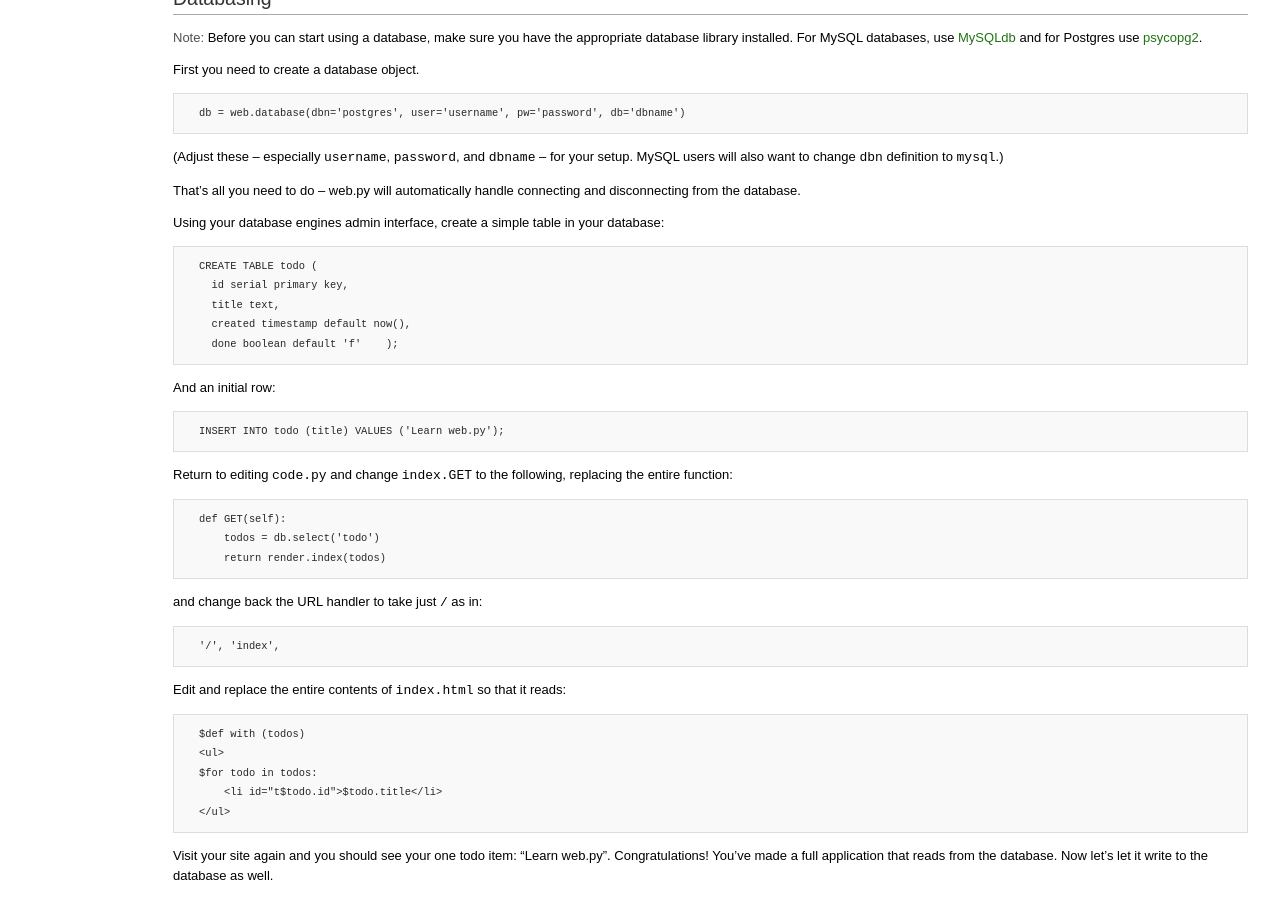
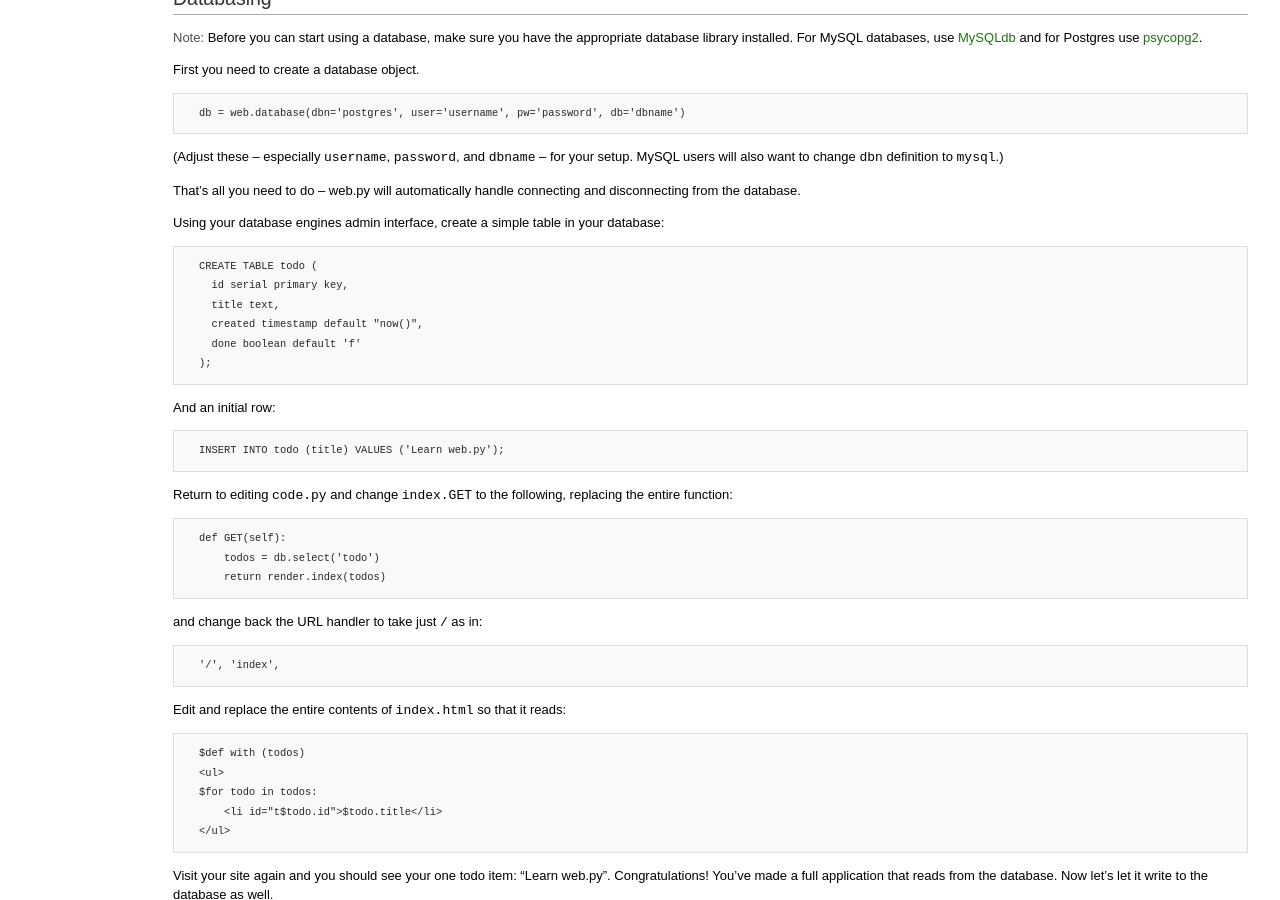
Before and after one commit to webpy/webpy.github.com, a Jekyll site: the page built from tutorial3.en.md, in a window 1280 px wide and 900 px high, scrolled down 3330 px. Built offline with Jekyll 4.4.1, drawn with Linux system fonts in a browser that asks for light colours; Markdown is read by kramdown in place of the engine named in the settings.

```diff
--- a/tutorial3.en.md
+++ b/tutorial3.en.md
@@ -178,8 +178,9 @@ Using your database engines admin interface, create a simple table in your datab
     CREATE TABLE todo (
       id serial primary key,
       title text,
-      created timestamp default now(),
-      done boolean default 'f'    );
+      created timestamp default "now()",
+      done boolean default 'f'
+    );
 
 And an initial row:
 
```
